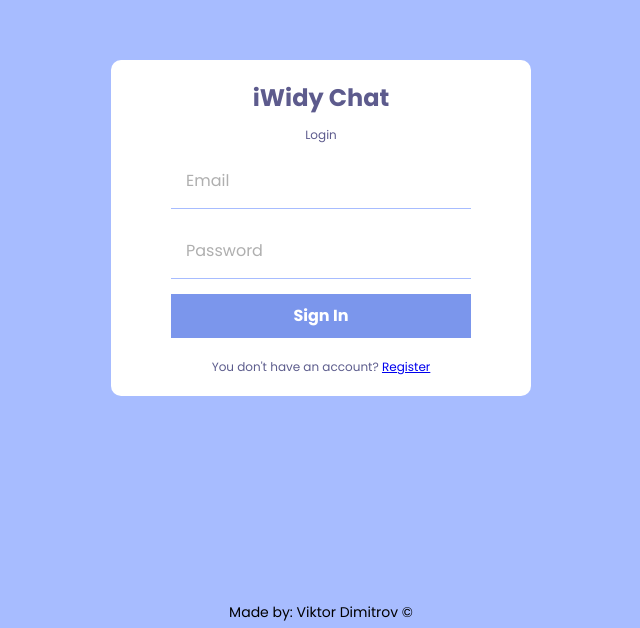
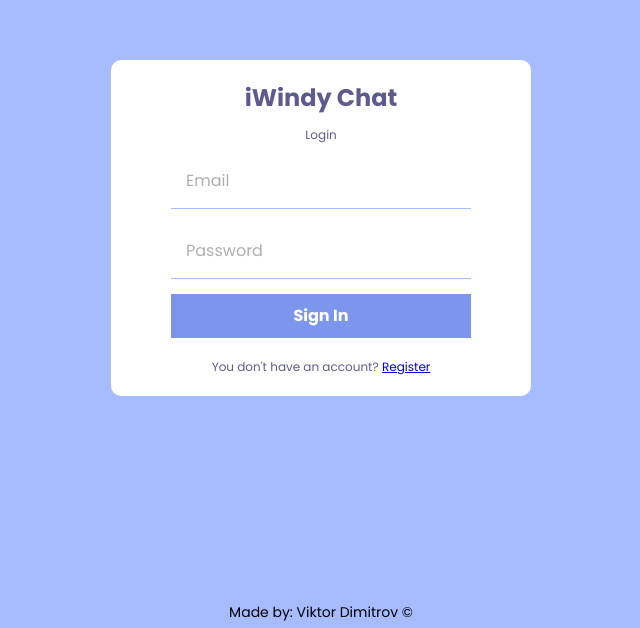
Before and after one commit to Wickedlolz/iwindy-chat-app-web, a React (Vite) app: page /login in a window 1280 px wide. Shown: the part 172-800 px from the top of the page, without its empty margins (319-959 px from the left). Built offline with nearby package versions, Linux system fonts and the light colour scheme; no server answers.

Commit message:
fix name

```diff
--- a/src/pages/Login.jsx
+++ b/src/pages/Login.jsx
@@ -23,7 +23,7 @@ const Login = () => {
     return (
         <Container>
             <Wrapper>
-                <Logo>iWidy Chat</Logo>
+                <Logo>iWindy Chat</Logo>
                 <Title>Login</Title>
                 <Form onSubmit={handleSubmit}>
                     <Input
--- a/src/pages/Register.jsx
+++ b/src/pages/Register.jsx
@@ -27,7 +27,7 @@ const Register = () => {
     return (
         <Container>
             <Wrapper>
-                <Logo>iWidy Chat</Logo>
+                <Logo>iWindy Chat</Logo>
                 <Title>Register</Title>
                 <Form onSubmit={handleSubmit}>
                     <Input
```
